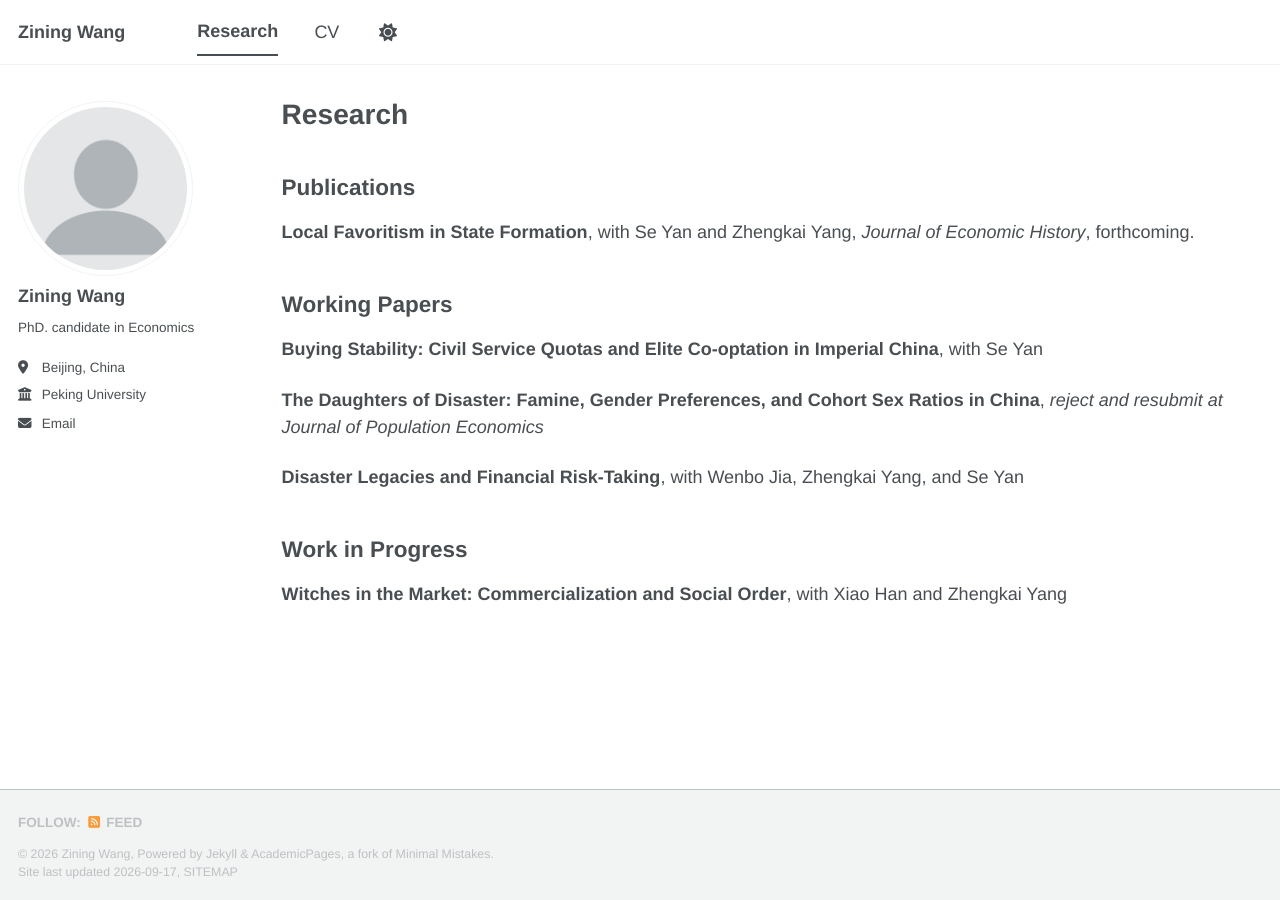
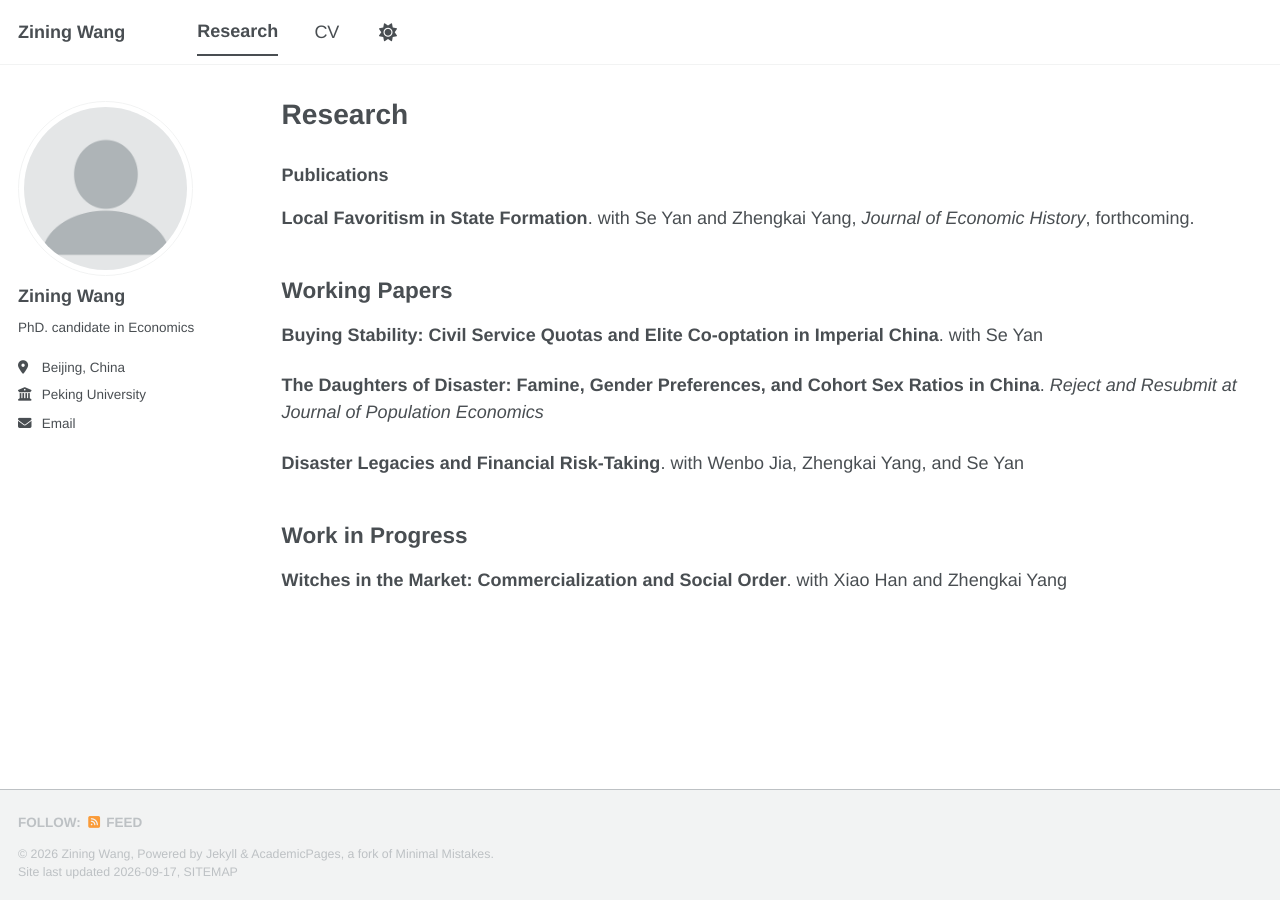
Before and after one commit to ziningwang-econ/ziningwang-econ.github.io, a Jekyll site: the page built from _pages/research.md, in a window 1280 px wide. Built offline with Jekyll 4.4.1, drawn with Linux system fonts in a browser that asks for light colours; a style sheet for code colours, icons or effects is not loaded.

```diff
--- a/_pages/research.md
+++ b/_pages/research.md
@@ -5,18 +5,18 @@ permalink: /research/
 author_profile: true
 ---
 
-## Publications
+### Publications
 
-**Local Favoritism in State Formation**, with Se Yan and Zhengkai Yang, *Journal of Economic History*, forthcoming.
+**Local Favoritism in State Formation**. with Se Yan and Zhengkai Yang, *Journal of Economic History*, forthcoming.
 
 ## Working Papers
 
-**Buying Stability: Civil Service Quotas and Elite Co-optation in Imperial China**, with Se Yan
+**Buying Stability: Civil Service Quotas and Elite Co-optation in Imperial China**. with Se Yan
 
-**The Daughters of Disaster: Famine, Gender Preferences, and Cohort Sex Ratios in China**, *reject and resubmit at Journal of Population Economics*
+**The Daughters of Disaster: Famine, Gender Preferences, and Cohort Sex Ratios in China**. *Reject and Resubmit at Journal of Population Economics*
 
-**Disaster Legacies and Financial Risk-Taking**, with Wenbo Jia, Zhengkai Yang, and Se Yan
+**Disaster Legacies and Financial Risk-Taking**. with Wenbo Jia, Zhengkai Yang, and Se Yan
 
 ## Work in Progress
 
-**Witches in the Market: Commercialization and Social Order**, with Xiao Han and Zhengkai Yang
+**Witches in the Market: Commercialization and Social Order**. with Xiao Han and Zhengkai Yang
```
